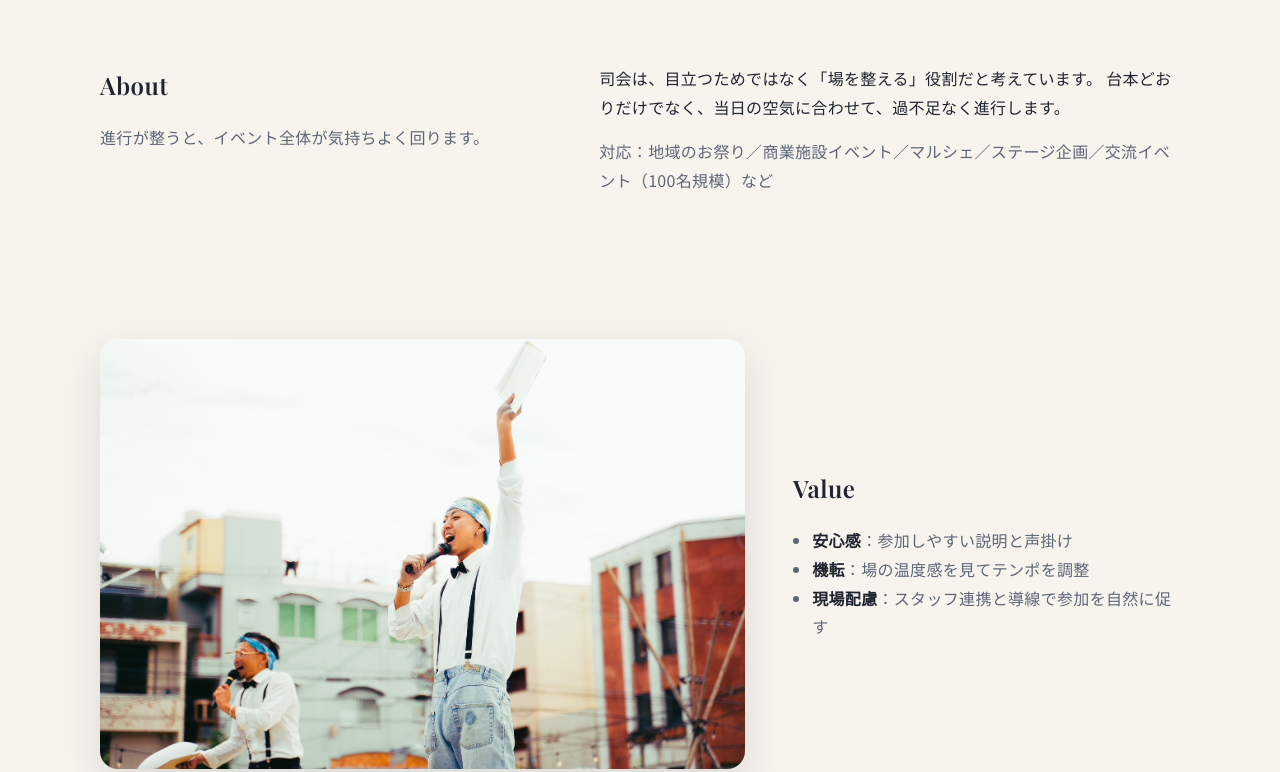
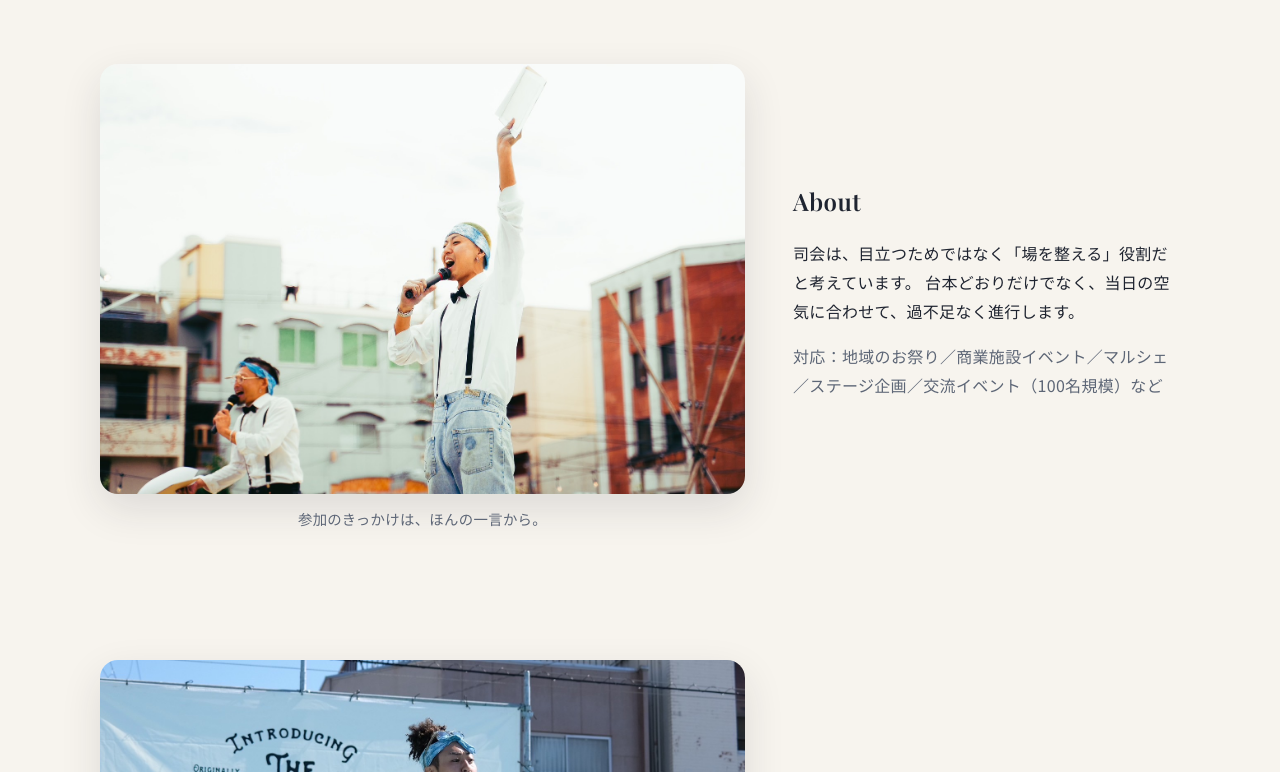
Before and after one commit to sagaraosaka/MC-site, a plain HTML site: page index.html in a window 1280 px wide. Shown: the part 758-1530 px from the top of the page. Drawn offline with nearby package versions, Linux system fonts and the light colour scheme.

Commit message:
写真更新

```diff
--- a/css/style.css
+++ b/assets/css/style.css
@@ -202,6 +202,12 @@
     box-shadow:0 15px 40px rgba(31,36,48,.12);
     border-radius:var(--r2);
   }
+  .caption{
+    margin:var(--s2) 0 0;
+    font-size:.9rem;
+    color:var(--muted);
+    text-align:center;
+  }
   .bullets{ margin:0; padding-left:1.2em; color:var(--muted); }
   .bullets strong{ color:var(--text); font-weight:600; }
 
--- a/index.html
+++ b/index.html
@@ -10,7 +10,7 @@
   <link rel="preconnect" href="https://fonts.gstatic.com" crossorigin>
   <link href="https://fonts.googleapis.com/css2?family=Playfair+Display:wght@500;600&family=Noto+Sans+JP:wght@400;500;600&display=swap" rel="stylesheet">
 
-  <link rel="stylesheet" href="css/style.css" />
+  <link rel="stylesheet" href="assets/css/style.css" />
 </head>
 
 <body>
@@ -56,7 +56,7 @@
     <!-- Hero -->
     <section id="top" class="section hero">
       <figure class="hero-media" aria-label="会場の引き写真">
-        <img src="images/hero-wide.jpg" alt="会場全体の雰囲気が伝わる写真" loading="eager" />
+        <img src="assets/images/hero-wakayama-local-event.jpg" alt="和歌山市の屋外イベント会場で、多くの来場者が集まる中、ステージ上から会場を見渡すイベントMCの後ろ姿" loading="eager" />
       </figure>
       <div class="container hero-inner">
         <div class="hero-copy">
@@ -83,14 +83,13 @@
 
     <!-- About -->
     <section class="section" data-reveal>
-      <div class="container split">
-        <div>
+      <div class="container media-band">
+        <figure class="media-band-img">
+          <img src="assets/images/engagement-participation-moment.jpg" alt="屋外イベントのステージ上で、来場者に向けて声掛けを行い、参加を促すイベントMCの場面" loading="lazy" />
+          <figcaption class="caption">参加のきっかけは、ほんの一言から。</figcaption>
+        </figure>
+        <div class="media-band-copy">
           <h2 class="section-title">About</h2>
-          <p class="section-lead">
-            進行が整うと、イベント全体が気持ちよく回ります。
-          </p>
-        </div>
-
           <div class="prose">
             <p>
               司会は、目立つためではなく「場を整える」役割だと考えています。
@@ -101,13 +100,14 @@
             </p>
           </div>
         </div>
+      </div>
     </section>
 
     <!-- Onstage band -->
     <section class="section" data-reveal>
       <div class="container media-band">
         <figure class="media-band-img">
-          <img src="images/onstage.jpg" alt="登壇中の写真" loading="lazy" />
+          <img src="assets/images/value-event-mc-speaking.jpg" alt="屋外イベントのステージで、マイクを持ち進行を行うイベントMCの様子" loading="lazy" />
         </figure>
         <div class="media-band-copy">
           <h2 class="section-title">Value</h2>
@@ -125,6 +125,11 @@
       <div class="container">
         <h2 class="section-title">Scenes</h2>
         <p class="section-lead">和歌山市を中心に、地域密着のイベントに対応します。</p>
+
+        <figure class="media-band-img" style="margin-bottom: var(--s5);">
+          <img src="assets/images/scenes-family-community-event.jpg" alt="盆踊りイベントで、家族連れを含む地域の来場者が集まり、会場の雰囲気を楽しんでいる様子" loading="lazy" />
+          <figcaption class="caption">誰でも入りやすい、あたたかい場づくり。</figcaption>
+        </figure>
 
         <div class="card-grid">
           <article class="card">
@@ -231,6 +236,6 @@
     </div>
   </footer>
 
-  <script src="js/main.js"></script>
+  <script src="assets/js/main.js"></script>
 </body>
 </html>
```
Also changed, not shown: assets/images/engagement-participation-moment.jpg (renamed from images/onstage.jpg), assets/images/hero-wakayama-local-event.jpg (renamed from images/hero-wide.jpg), assets/images/scenes-family-community-event.jpg (added), assets/images/value-event-mc-speaking.jpg (added), assets/js/main.js (renamed from js/main.js), 1 other file. Lines whose indentation alone changed are shown as unchanged.
